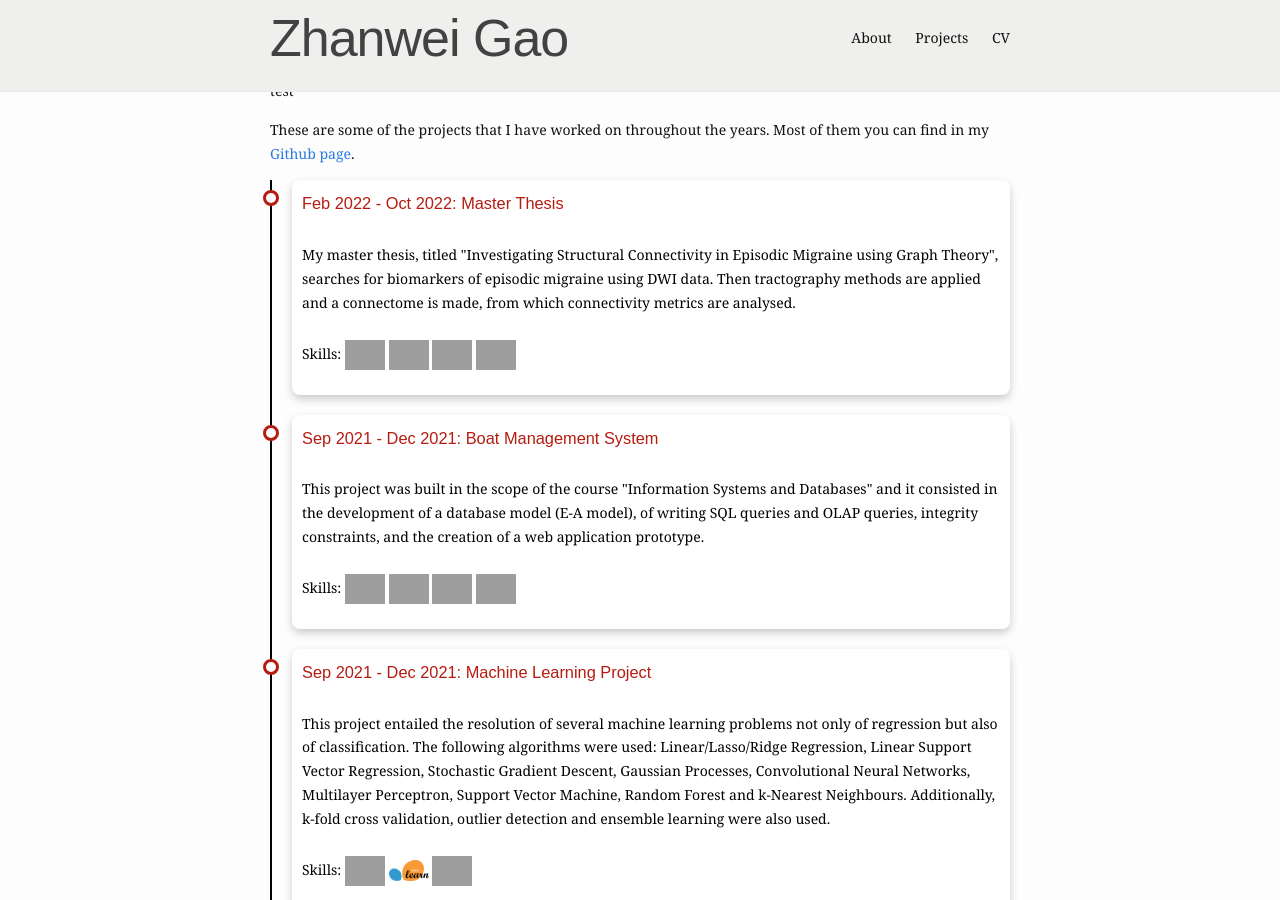
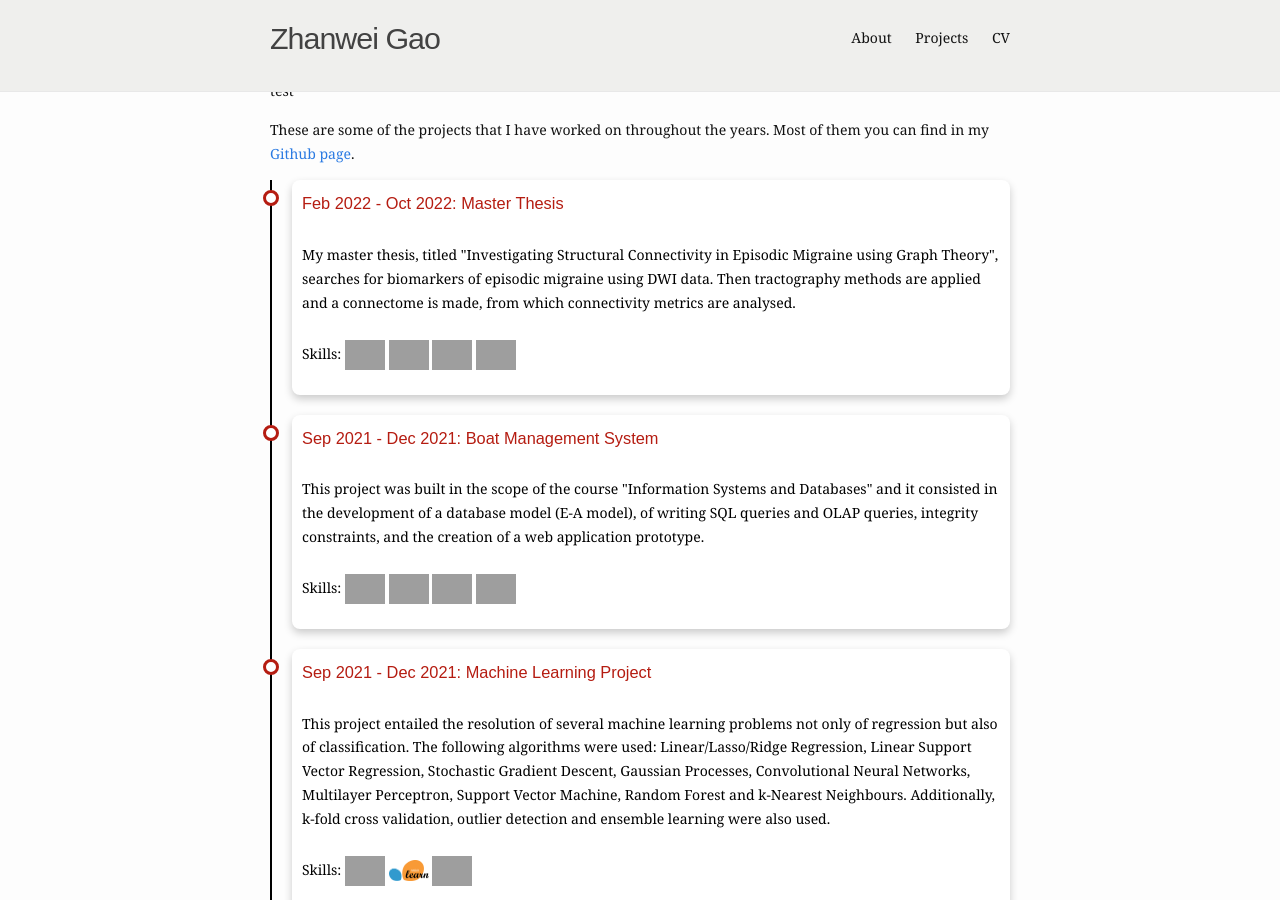
Before and after one commit to ZhanweiGao/zhanweigao.github.io, a Jekyll site: the page built from projects.md, in a window 1280 px wide and 900 px high. Built offline with Jekyll 4.4.1, drawn with Linux system fonts in a browser that asks for light colours; grey boxes are pictures that could not be loaded.

Commit message:
Update header.html

```diff
--- a/_includes/header.html
+++ b/_includes/header.html
@@ -1,6 +1,6 @@
 <header class="site-header" style="background-color:#efefed; width:100%; position: fixed; z-index: 999;">
   <div class="wrapper" style="background-color:#efefed;">
-    <a class="site-title" href="{{ "" | prepend: site.baseurl | prepend: site.url }}/"> <h1>Zhanwei Gao</h1>
+    <a class="site-title" href="{{ "" | prepend: site.baseurl | prepend: site.url }}/"> <h3>Zhanwei Gao</h3>
     </a>
 
     <nav class="site-nav">
```
